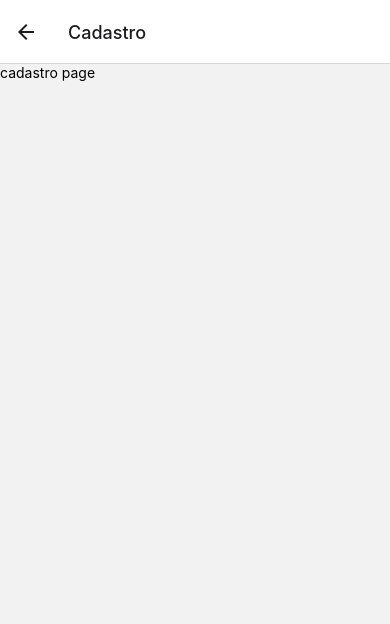
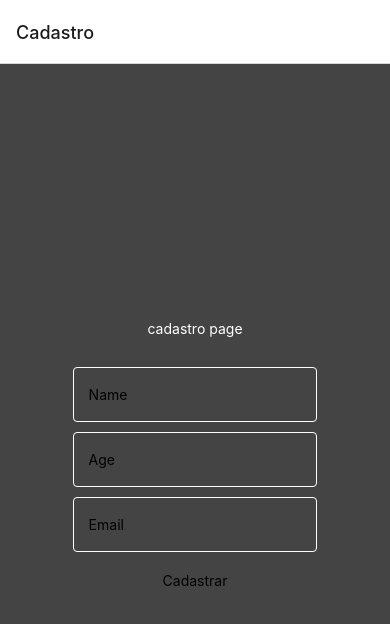
Before and after one commit to Bernardo-Mattos/NativeCRUD, a React Native app in the folder mobile/: screen /Cadastro in a window 390 px wide. Shown: the top 624 px of the page. Built offline with nearby package versions, Linux system fonts and the light colour scheme.

Commit message:
add a interactive form

```diff
--- a/mobile/src/pages/Cadastro/cadastro.jsx
+++ b/mobile/src/pages/Cadastro/cadastro.jsx
@@ -1,10 +1,66 @@
-import { View, Text } from 'react-native'
-import React from 'react'
+import {
+  View,
+  Text,
+  StyleSheet,
+  TextInput,
+  TouchableOpacity,
+} from "react-native";
+import React, { useEffect } from "react";
+import firebase from "firebase/app";
+import db from "../../config/firebase.config";
+import { useState } from "react";
 
-export default function Cadastro() {
+export default function Cadastro({navigation}) {
+  const [name , setName ] = useState('');
+  const [age , setAge ] = useState('');
+  const [email , setEmail ] = useState('');
+
+  const handleSignUp = () => {
+    console.log("Dados de cadastro:", { name, email, age });
+  };
   return (
-    <View>
-      <Text>cadastro page</Text>
+    <View style={styles.container}>
+      <Text style={styles.ttl}>cadastro page</Text>
+      <View style={styles.containerInput}>
+        <TextInput style={styles.input} placeholder="Name" onChangeText={(text) => setName(text)}/>
+        <TextInput style={styles.input} placeholder="Age" onChangeText={(text) => setAge(text)}/>
+        <TextInput style={styles.input} placeholder="Email" onChangeText={(text) => setEmail(text)}/>
+      </View>
+      <TouchableOpacity
+        style={styles.btn}
+        onPress={handleSignUp}
+      >
+        <Text>Cadastrar</Text>
+      </TouchableOpacity>
     </View>
-  )
+  );
 }
+
+const styles = StyleSheet.create({
+  container: {
+    flex: 1,
+    display: "flex",
+    justifyContent: "center",
+    alignItems: "center",
+    backgroundColor: "#444",
+  },
+  ttl: {
+    color: "#fff",
+  },
+  containerInput: {
+    padding: 20,
+    width: "80%",
+    display: "flex",
+    alignItems: "center",
+    justifyContent: "space-around",
+  },
+  input: {
+    width: "90%",
+    borderWidth: 1,
+    borderColor: "#fff",
+    borderRadius: 4,
+    height: 55,
+    marginTop: 10,
+    padding: 15,
+  },
+});
--- a/mobile/src/routes/rotas.js
+++ b/mobile/src/routes/rotas.js
@@ -9,8 +9,8 @@ const Stack = createNativeStackNavigator();
 
 export default function Rotas() {
   return (
-    <Stack.Navigator initialRouteName="Main">
-      <Stack.Screen name="Main" component={Login} />
+    <Stack.Navigator initialRouteName="Cadastro">
+      <Stack.Screen name="Login" component={Login} />
       <Stack.Screen name="Cadastro" component={Cadastro} />
       <Stack.Screen name="Users" component={Users} />
     </Stack.Navigator>
```
